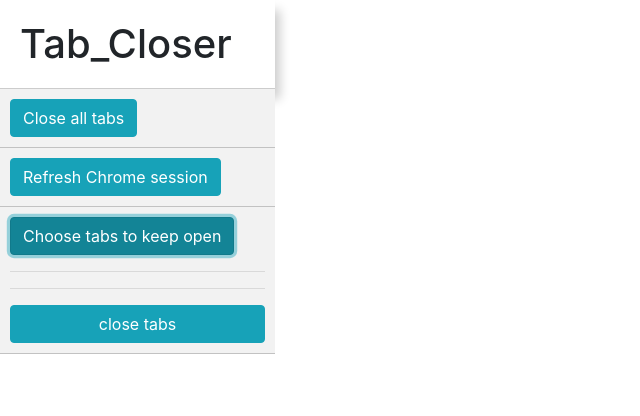
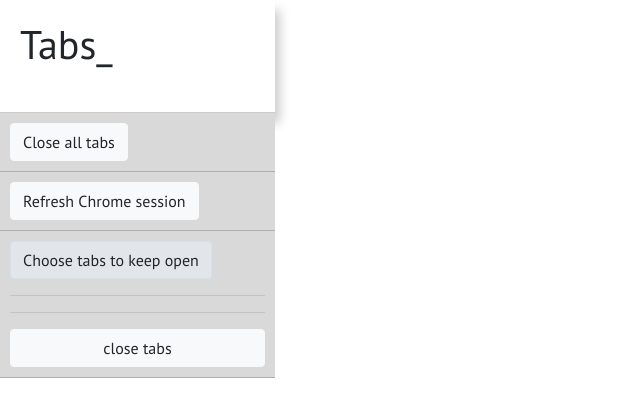
Before and after one commit to Dallas-Oliver/Tab_Closer, a browser extension: page index.html in a window 1280 px wide. Both pictures are taken after a click on the button "Choose tabs to keep open". Shown: the whole page, without its empty margins (0-640 px from the left). Drawn offline with nearby package versions, Linux system fonts and the light colour scheme.

Commit message:
choose event listener now gets removed once the event has been fired once to avoid duplicate lists

```diff
--- a/index.html
+++ b/index.html
@@ -11,27 +11,30 @@
       integrity="sha384-Vkoo8x4CGsO3+Hhxv8T/Q5PaXtkKtu6ug5TOeNV6gBiFeWPGFN9MuhOf23Q9Ifjh"
       crossorigin="anonymous"
     />
-
-    <title>tab_closer_menu</title>
+    <link
+      href="https://fonts.googleapis.com/css?family=PT+Sans&display=swap"
+      rel="stylesheet"
+    />
   </head>
   <body>
     <div class="_container">
       <header class="header">
-        <h1>Tab_Closer</h1>
+        <h1>Tabs_</h1>
+        <img src="" />
       </header>
       <ul class="list">
         <li class="item">
-          <button class="button btn btn-info" id="close-all">
+          <button class="button btn btn-light" id="close-all">
             Close all tabs
           </button>
         </li>
         <li class="item">
-          <button class="button btn btn-info" id="refresh">
+          <button class="button btn btn-light" id="refresh">
             Refresh Chrome session
           </button>
         </li>
         <li class="item">
-          <button class="button btn btn-info" id="choose-tabs">
+          <button class="button btn btn-light" id="choose-tabs">
             Choose tabs to keep open
           </button>
           <hr />
--- a/index.js
+++ b/index.js
@@ -1,3 +1,5 @@
+let choose;
+
 window.addEventListener("DOMContentLoaded", function() {
   const closeAll = document.querySelector("#close-all");
   closeAll.addEventListener("click", closeAllTabs);
@@ -5,7 +7,8 @@ window.addEventListener("DOMContentLoaded", function() {
   const refresh = document.getElementById("refresh");
   refresh.addEventListener("click", refreshSession);
 
-  const choose = document.getElementById("choose-tabs");
+  choose = document.getElementById("choose-tabs");
+
   choose.addEventListener("click", chooseTabsToKeepOpen);
 });
 
@@ -42,7 +45,7 @@ function chooseTabsToKeepOpen() {
       let li = document.createElement("li");
       li.textContent = tab.title;
       li.id = tab.title;
-      li.classList.add("item");
+      li.classList.add("item", "currentTabs");
 
       li.addEventListener("click", function() {
         if (tabsToKeep.indexOf(tab.id) === -1) {
@@ -64,13 +67,14 @@ function chooseTabsToKeepOpen() {
   let chooseList = document.getElementById("choose-list");
   chooseList.append(deleteButton);
   deleteButton.classList.add("btn");
-  deleteButton.classList.add("btn-info");
+  deleteButton.classList.add("btn-light");
 
   deleteButton.addEventListener(
     "click",
     async () => await tabSelector(tabsToKeep)
   );
 
+  choose.removeEventListener("click", chooseTabsToKeepOpen);
   return tabsToKeep;
 }
 
--- a/style.css
+++ b/style.css
@@ -20,6 +20,7 @@ body {
   margin: 0px;
   padding-right: 0px;
   padding-left: 0px;
+  font-family: "PT Sans", sans-serif;
 }
 
 .list {
@@ -30,7 +31,7 @@ body {
   margin: 0px;
   padding: 0px;
   cursor: pointer;
-  background-color: #f2f2f2;
+  background-color: #d9d9d9;
 }
 
 .sub-list {
@@ -45,10 +46,10 @@ body {
   list-style-type: none;
 }
 
-.item:hover {
-  background-color: #ebebeb;
+.marked {
+  color: #28853d;
 }
 
-.marked {
-  color: #69c9ff;
+.currentTabs:hover {
+  background-color: #c7c7c7;
 }
```
Also changed, not shown: can.png (added), manifest.json.
